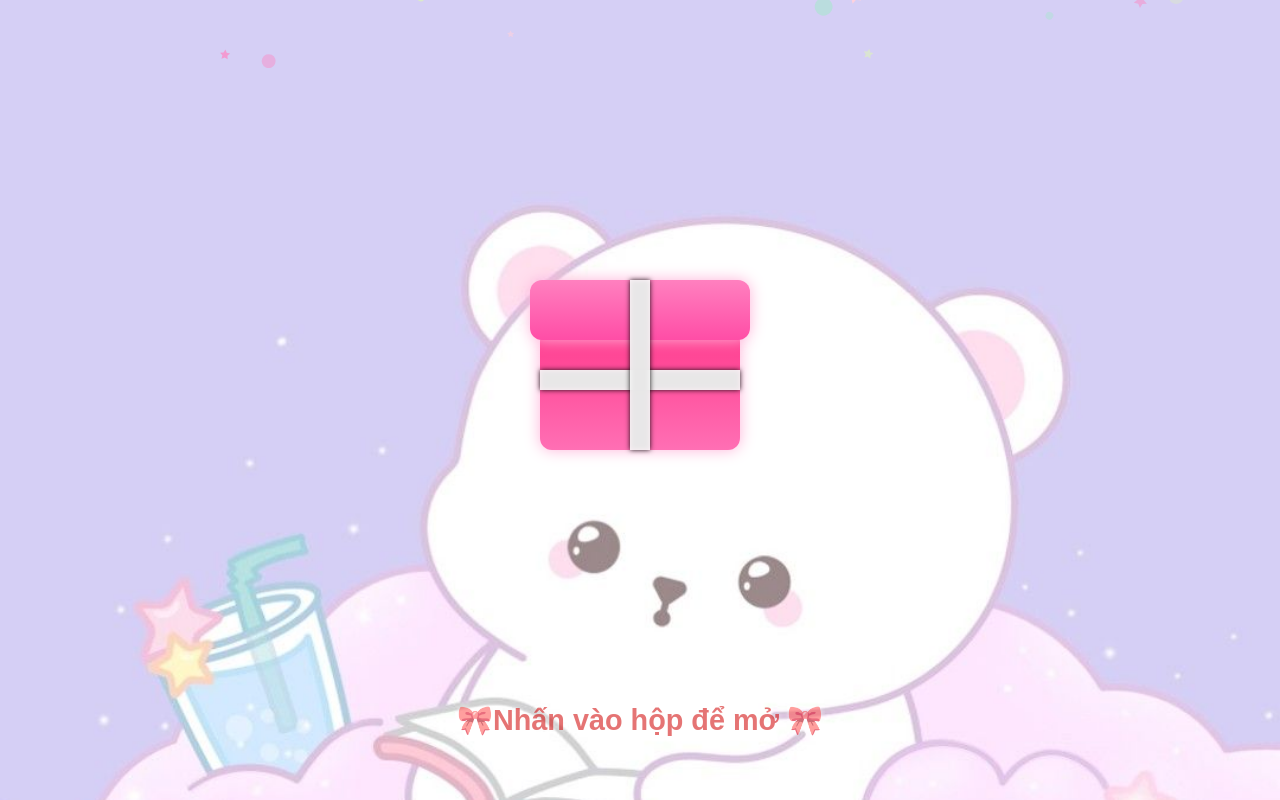
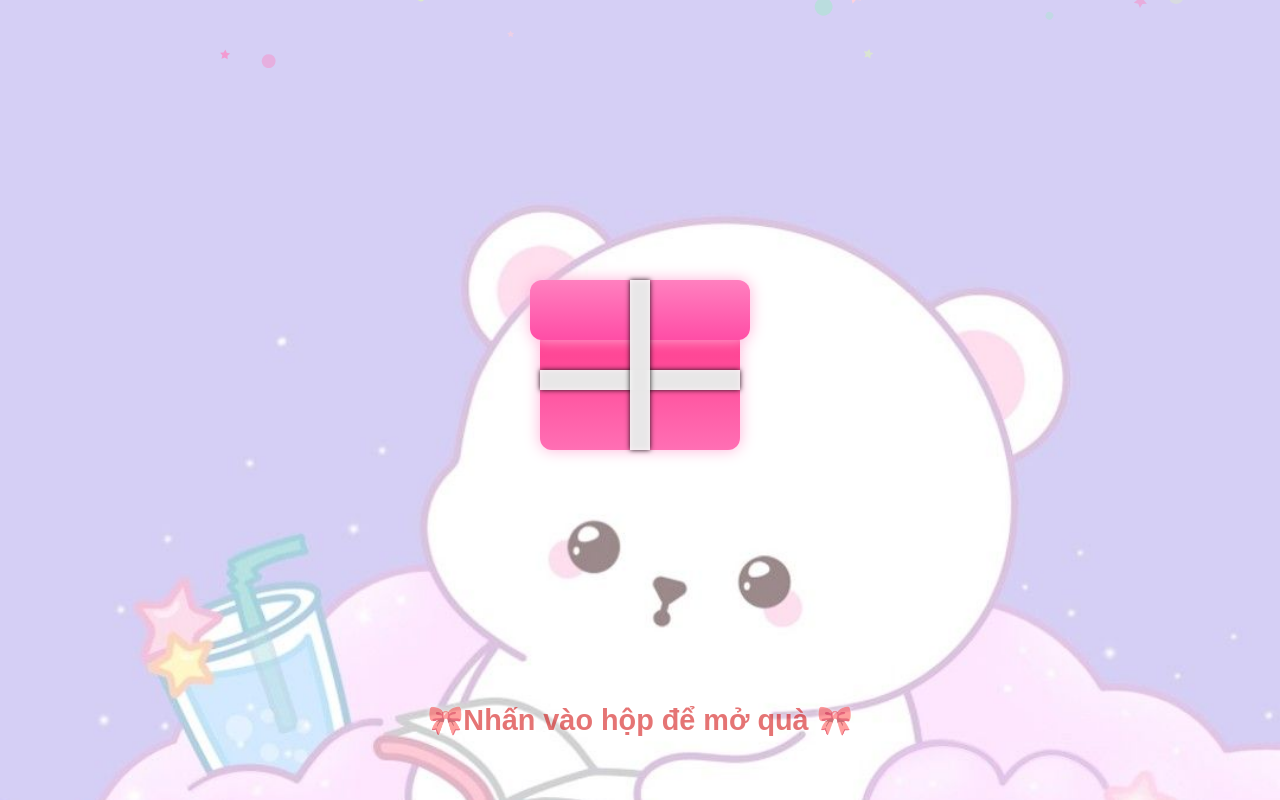
Before and after one commit to hieudevhouse/Hoatangem, a plain HTML site: page index.html in a window 1280 px wide. Drawn offline with nearby package versions, Linux system fonts and the light colour scheme; animation ran at ten frames a second.

Commit message:
add text

```diff
--- a/index.html
+++ b/index.html
@@ -34,7 +34,7 @@
 <body>
   <div class="container">
     <div id="konva-box"></div>
-    <div class="click-text">🎀Nhấn vào hộp để mở 🎀</div>
+    <div class="click-text">🎀Nhấn vào hộp để mở quà 🎀</div>
   </div>
 
   <script>
```
Also changed, not shown: img/QR_2010.png (added).
